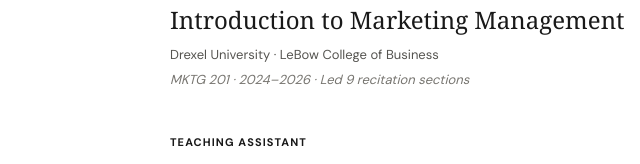
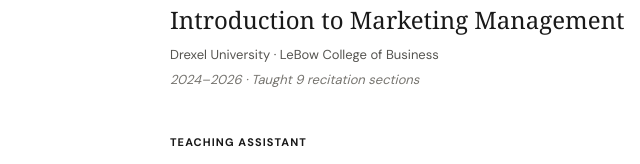
Before and after one commit to alexaschlyfestone/alexaschlyfestone.github.io, a plain HTML site: page index.html in a window 1280 px wide. Shown: the part 2043-2207 px from the top of the page, 186-826 px from the left. Drawn offline with Linux system fonts and the light colour scheme; a web font is replaced by a local one.

Commit message:
Update index.html

```diff
--- a/index.html
+++ b/index.html
@@ -135,7 +135,7 @@
 <section class="content-section split-section" id="teaching"><div class="section-heading"><span class="section-num">03</span><h2>Teaching</h2></div><div class="section-body">
 <p class="section-lead">Instructor of Record</p>
 <div class="teaching-item"><h3>Consumer Behavior</h3><p class="teaching-detail">Drexel University · LeBow College of Business</p><span class="status">Spring 2027 · Summer 2027 (Scheduled)</span></div>
-<div class="teaching-item"><h3>Introduction to Marketing Management</h3><p class="teaching-detail">Drexel University · LeBow College of Business</p><span class="status">MKTG 201 · 2024–2026 · Led 9 recitation sections</span></div>
+<div class="teaching-item"><h3>Introduction to Marketing Management</h3><p class="teaching-detail">Drexel University · LeBow College of Business</p><span class="status"> 2024–2026 · Taught 9 recitation sections</span></div>
 <p class="section-lead teaching-subsection">Teaching Assistant</p>
 <div class="teaching-item"><h3>Data Analysis for Psychology I–III</h3><p class="teaching-detail">Drexel University · Department of Psychology</p><span class="status">2022–2023</span></div>
 </div></section>
```
